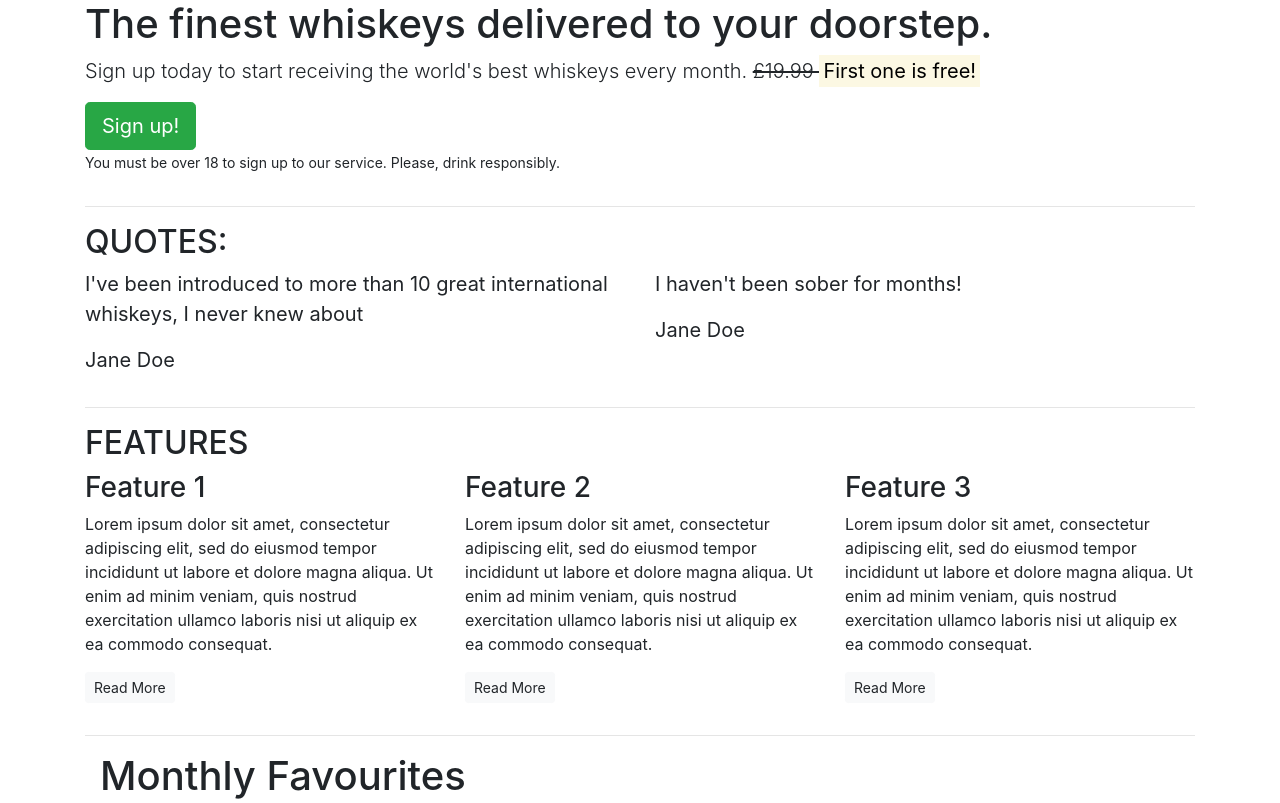
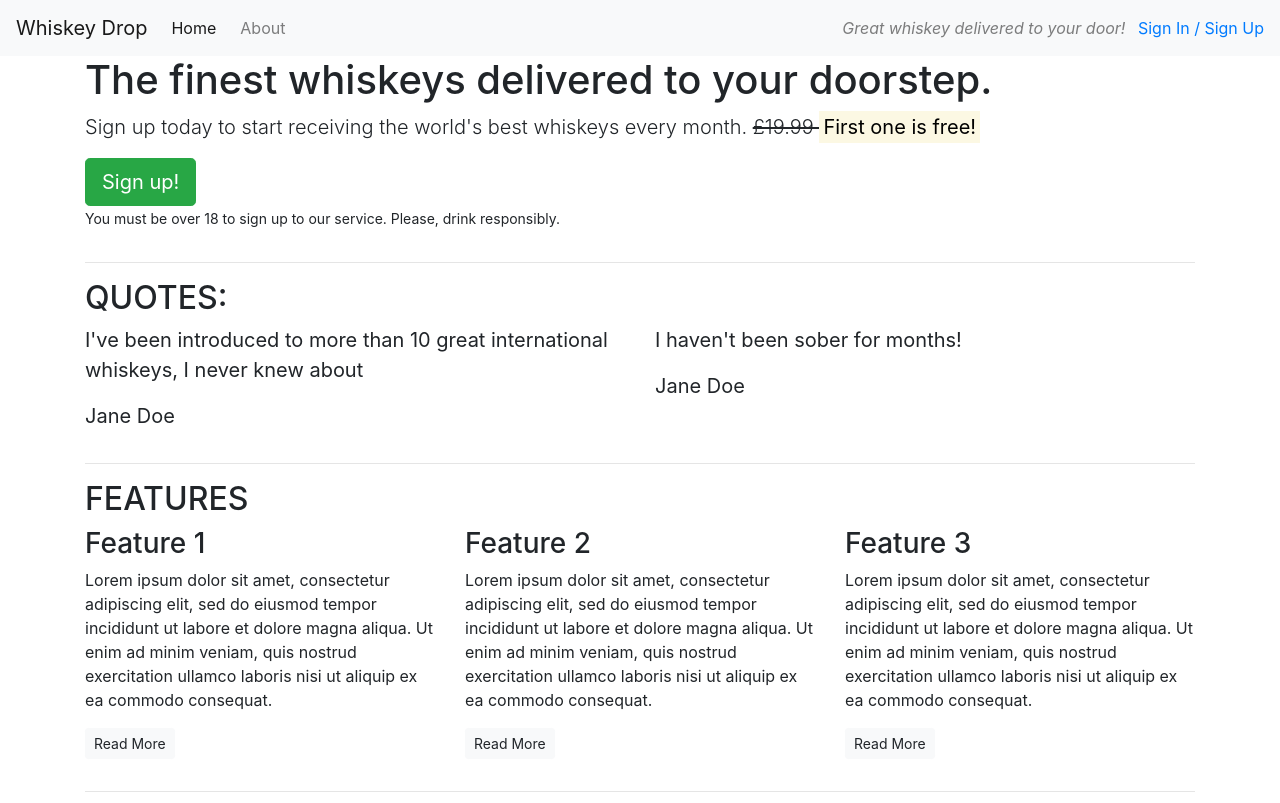
Before and after one commit to CapriceHolford/bootstrap4, a plain HTML site: page index.html in a window 1280 px wide. Shown: the top 803 px of the page. Drawn offline with nearby package versions, Linux system fonts and the light colour scheme.

Commit message:
add navbar with bootstrap

```diff
--- a/index.html
+++ b/index.html
@@ -14,6 +14,17 @@
 </head>
 
 <body>
+    <nav class="navbar navbar-light bg-light navbar-expand-sm">
+        <a href="/" class="navbar-brand"> Whiskey Drop </a>
+        <ul class="navbar-nav mr-auto">
+            <li class="active nav-item mr-2"> <a class="nav-link" href="/"> Home </a> </li>
+            <li class="nav-item mr-2"> <a class="nav-link" href="/about"> About </a> </li>
+        </ul>
+        <div class="d-none d-md-block">
+        <p class="navbar-text my-auto mr-2"> <i> Great whiskey delivered to your door! </i> </p>
+        <a href="/login"> Sign In / Sign Up </a>
+    </div>
+    </nav>
     <article class="container">
         <!-- Callout! -->
         <div class="row">
```
